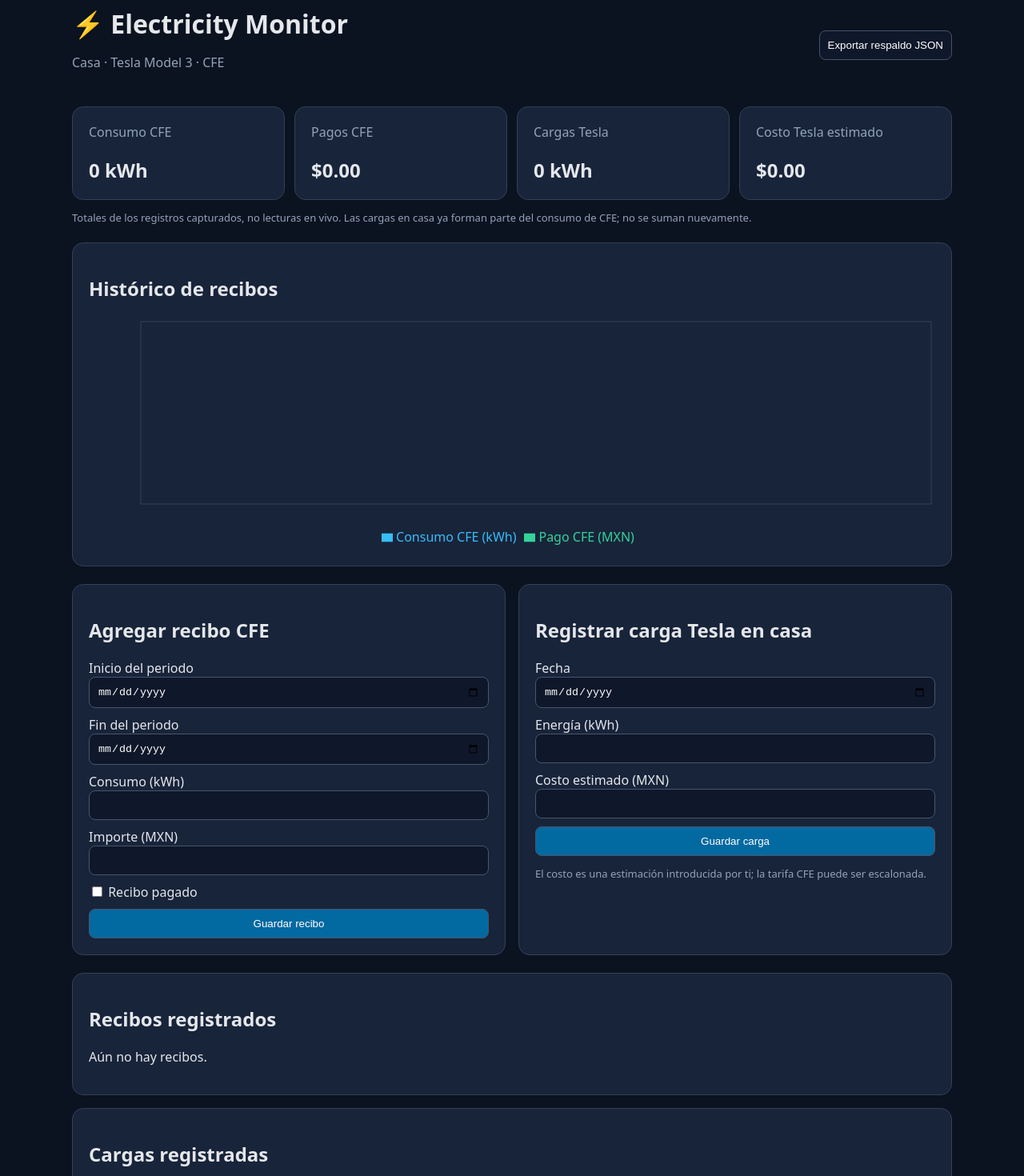
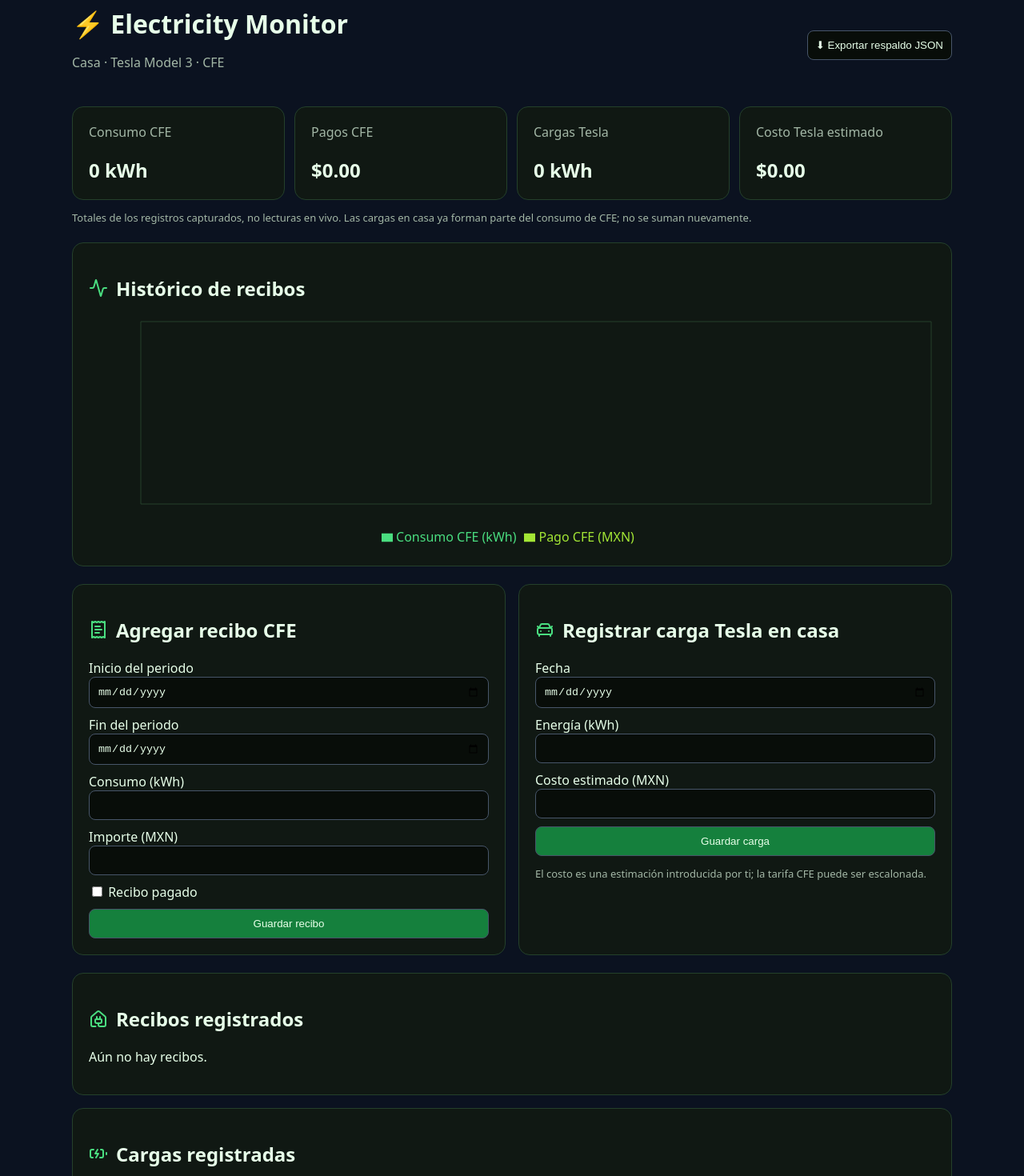
Before and after one commit to davidduran94/electricity-monitor, a Next.js app: page / in a window 1280 px wide. Shown: the part 20-1490 px from the top of the page at 80% size. Built offline with nearby package versions, Linux system fonts and the light colour scheme.

Commit message:
Redesign dashboard with black and electric green theme and power icons

```diff
--- a/src/app/page.tsx
+++ b/src/app/page.tsx
@@ -1,13 +1,14 @@
 'use client';
 import { useEffect, useMemo, useState } from 'react';
+import { Zap, HousePlug, CarFront, ReceiptText, BatteryCharging, Activity, PlusCircle, Download, Trash2 } from 'lucide-react';
 import { BarChart, Bar, XAxis, YAxis, CartesianGrid, Tooltip, ResponsiveContainer, Legend } from 'recharts';
 
 type Bill = { id: string; from: string; to: string; kwh: number; mxn: number; paid: boolean };
 type Charge = { id: string; date: string; kwh: number; cost: number };
 const format = (n: number) => new Intl.NumberFormat('es-MX', { maximumFractionDigits: 2 }).format(n);
 const money = (n: number) => new Intl.NumberFormat('es-MX', { style: 'currency', currency: 'MXN' }).format(n);
-const inputStyle: React.CSSProperties = { padding: '10px', borderRadius: 8, border: '1px solid #475569', background: '#0f172a', color: 'white', width: '100%', boxSizing: 'border-box' };
-const panel: React.CSSProperties = { background: '#18243a', border: '1px solid #334155', borderRadius: 14, padding: 20 };
+const inputStyle: React.CSSProperties = { padding: '10px', borderRadius: 8, border: '1px solid #475569', background: '#080d09', color: '#e7ffe9', width: '100%', boxSizing: 'border-box' };
+const panel: React.CSSProperties = { background: '#101813', border: '1px solid #24402b', borderRadius: 14, padding: 20 };
 export default function Home() {
   const [bills, setBills] = useState<Bill[]>([]);
   const [charges, setCharges] = useState<Charge[]>([]);
@@ -35,37 +36,37 @@ export default function Home() {
     const url = URL.createObjectURL(blob);
     const a = document.createElement('a'); a.href = url; a.download = 'electricity-monitor.json'; a.click(); URL.revokeObjectURL(url);
   };
-  return <main style={{ maxWidth: 1100, margin: 'auto', padding: '28px 16px' }}>
+  return <main style={{ maxWidth: 1100, margin: 'auto', padding: '28px 16px', color:'#e7ffe9' }}>
     <header style={{ display: 'flex', flexWrap: 'wrap', justifyContent: 'space-between', alignItems: 'center', gap: 16, marginBottom: 28 }}>
-      <div><h1 style={{ margin: 0 }}>⚡ Electricity Monitor</h1><p style={{ color: '#94a3b8' }}>Casa · Tesla Model 3 · CFE</p></div>
-      <button onClick={exportData} style={{ ...inputStyle, width: 'auto', cursor: 'pointer' }}>Exportar respaldo JSON</button>
+      <div><h1 style={{ margin: 0 }}>⚡ Electricity Monitor</h1><p style={{ color: '#a3b7a6' }}>Casa · Tesla Model 3 · CFE</p></div>
+      <button onClick={exportData} style={{ ...inputStyle, width: 'auto', cursor: 'pointer' }}>⬇ Exportar respaldo JSON</button>
     </header>
     <section style={{ display: 'grid', gridTemplateColumns: 'repeat(auto-fit, minmax(210px, 1fr))', gap: 12 }}>
-      {([['Consumo CFE', format(totals.kwh) + ' kWh'], ['Pagos CFE', money(totals.mxn)], ['Cargas Tesla', format(totals.teslaKwh) + ' kWh'], ['Costo Tesla estimado', money(totals.teslaCost)]] as const).map(([label, value]) =>
-        <div key={label} style={panel}><div style={{ color: '#94a3b8' }}>{label}</div><h2 style={{ marginBottom: 0 }}>{value}</h2></div>)}
+      {([['Consumo CFE', format(totals.kwh) + ' kWh'], ['Pagos CFE', money(totals.mxn)], ['Cargas Tesla', format(totals.teslaKwh) + ' kWh'], ['Costo Tesla estimado', money(totals.teslaCost)]] as const).map(([label, value, icon]) =>
+        <div key={label} style={panel}><div style={{ display:'flex', justifyContent:'space-between', alignItems:'center', color: '#a3b7a6' }}><span>{label}</span>{icon}</div><h2 style={{ marginBottom: 0 }}>{value}</h2></div>)}
     </section>
-    <p style={{ color: '#94a3b8', fontSize: 13 }}>Totales de los registros capturados, no lecturas en vivo. Las cargas en casa ya forman parte del consumo de CFE; no se suman nuevamente.</p>
-    <section style={{ ...panel, marginTop: 22 }}><h2>Histórico de recibos</h2>
-      <div style={{ height: 290 }}><ResponsiveContainer width="100%" height="100%"><BarChart data={chartData}><CartesianGrid stroke="#334155" /><XAxis dataKey="name" stroke="#cbd5e1" /><YAxis stroke="#cbd5e1" /><Tooltip /><Legend /><Bar dataKey="Consumo CFE (kWh)" fill="#38bdf8" /><Bar dataKey="Pago CFE (MXN)" fill="#34d399" /></BarChart></ResponsiveContainer></div>
+    <p style={{ color: '#a3b7a6', fontSize: 13 }}>Totales de los registros capturados, no lecturas en vivo. Las cargas en casa ya forman parte del consumo de CFE; no se suman nuevamente.</p>
+    <section style={{ ...panel, marginTop: 22 }}><h2 style={{display:'flex',alignItems:'center',gap:10}}><Activity color='#4ade80' /> Histórico de recibos</h2>
+      <div style={{ height: 290 }}><ResponsiveContainer width="100%" height="100%"><BarChart data={chartData}><CartesianGrid stroke="#24402b" /><XAxis dataKey="name" stroke="#c9f7d2" /><YAxis stroke="#c9f7d2" /><Tooltip /><Legend /><Bar dataKey="Consumo CFE (kWh)" fill="#4ade80" /><Bar dataKey="Pago CFE (MXN)" fill="#a3e635" /></BarChart></ResponsiveContainer></div>
     </section>
     <div style={{ display: 'grid', gridTemplateColumns: 'repeat(auto-fit, minmax(290px, 1fr))', gap: 16, marginTop: 22 }}>
-      <section style={panel}><h2>Agregar recibo CFE</h2><form style={{ display: 'grid', gap: 10 }} onSubmit={e => { e.preventDefault(); if (!bill.from || !bill.to || Number(bill.kwh) < 0 || Number(bill.mxn) < 0 || !bill.kwh || !bill.mxn || bill.to < bill.from) return; setBills(x => [...x, { id: crypto.randomUUID(), from: bill.from, to: bill.to, kwh: Number(bill.kwh), mxn: Number(bill.mxn), paid: bill.paid }]); setBill({ from: '', to: '', kwh: '', mxn: '', paid: false }); }}>
+      <section style={panel}><h2 style={{display:'flex',alignItems:'center',gap:10}}><ReceiptText color='#4ade80' /> Agregar recibo CFE</h2><form style={{ display: 'grid', gap: 10 }} onSubmit={e => { e.preventDefault(); if (!bill.from || !bill.to || Number(bill.kwh) < 0 || Number(bill.mxn) < 0 || !bill.kwh || !bill.mxn || bill.to < bill.from) return; setBills(x => [...x, { id: crypto.randomUUID(), from: bill.from, to: bill.to, kwh: Number(bill.kwh), mxn: Number(bill.mxn), paid: bill.paid }]); setBill({ from: '', to: '', kwh: '', mxn: '', paid: false }); }}>
         <label>Inicio del periodo<input type="date" required style={inputStyle} value={bill.from} onChange={e => setBill({ ...bill, from: e.target.value })} /></label>
         <label>Fin del periodo<input type="date" required style={inputStyle} value={bill.to} onChange={e => setBill({ ...bill, to: e.target.value })} /></label>
         <label>Consumo (kWh)<input type="number" min="0" step="0.01" required style={inputStyle} value={bill.kwh} onChange={e => setBill({ ...bill, kwh: e.target.value })} /></label>
         <label>Importe (MXN)<input type="number" min="0" step="0.01" required style={inputStyle} value={bill.mxn} onChange={e => setBill({ ...bill, mxn: e.target.value })} /></label>
         <label><input type="checkbox" checked={bill.paid} onChange={e => setBill({ ...bill, paid: e.target.checked })} /> Recibo pagado</label>
-        <button style={{ ...inputStyle, cursor: 'pointer', background: '#0369a1' }}>Guardar recibo</button></form>
+        <button style={{ ...inputStyle, cursor: 'pointer', background: '#15803d' }}>Guardar recibo</button></form>
       </section>
-      <section style={panel}><h2>Registrar carga Tesla en casa</h2><form style={{ display: 'grid', gap: 10 }} onSubmit={e => { e.preventDefault(); if (!charge.date || !charge.kwh || Number(charge.kwh) <= 0 || Number(charge.cost) < 0) return; setCharges(x => [...x, { id: crypto.randomUUID(), date: charge.date, kwh: Number(charge.kwh), cost: Number(charge.cost || 0) }]); setCharge({ date: '', kwh: '', cost: '' }); }}>
+      <section style={panel}><h2 style={{display:'flex',alignItems:'center',gap:10}}><CarFront color='#4ade80' /> Registrar carga Tesla en casa</h2><form style={{ display: 'grid', gap: 10 }} onSubmit={e => { e.preventDefault(); if (!charge.date || !charge.kwh || Number(charge.kwh) <= 0 || Number(charge.cost) < 0) return; setCharges(x => [...x, { id: crypto.randomUUID(), date: charge.date, kwh: Number(charge.kwh), cost: Number(charge.cost || 0) }]); setCharge({ date: '', kwh: '', cost: '' }); }}>
         <label>Fecha<input type="date" required style={inputStyle} value={charge.date} onChange={e => setCharge({ ...charge, date: e.target.value })} /></label>
         <label>Energía (kWh)<input type="number" min="0.01" step="0.01" required style={inputStyle} value={charge.kwh} onChange={e => setCharge({ ...charge, kwh: e.target.value })} /></label>
         <label>Costo estimado (MXN)<input type="number" min="0" step="0.01" style={inputStyle} value={charge.cost} onChange={e => setCharge({ ...charge, cost: e.target.value })} /></label>
-        <button style={{ ...inputStyle, cursor: 'pointer', background: '#0369a1' }}>Guardar carga</button></form>
-        <p style={{ fontSize: 13, color: '#94a3b8' }}>El costo es una estimación introducida por ti; la tarifa CFE puede ser escalonada.</p>
+        <button style={{ ...inputStyle, cursor: 'pointer', background: '#15803d' }}>Guardar carga</button></form>
+        <p style={{ fontSize: 13, color: '#a3b7a6' }}>El costo es una estimación introducida por ti; la tarifa CFE puede ser escalonada.</p>
       </section>
     </div>
-    <section style={{ ...panel, marginTop: 22 }}><h2>Recibos registrados</h2>{bills.length === 0 ? <p>Aún no hay recibos.</p> : bills.map(x => <div key={x.id} style={{ borderTop: '1px solid #334155', padding: '12px 0', display: 'flex', justifyContent: 'space-between', gap: 8, flexWrap: 'wrap' }}><span>{x.from} a {x.to} · {format(x.kwh)} kWh · {money(x.mxn)} · {x.paid ? 'Pagado' : 'Pendiente'}</span><button onClick={() => setBills(a => a.filter(v => v.id !== x.id))}>Eliminar</button></div>)}</section>
-    <section style={{ ...panel, marginTop: 16 }}><h2>Cargas registradas</h2>{charges.length === 0 ? <p>Aún no hay cargas.</p> : charges.map(x => <div key={x.id} style={{ borderTop: '1px solid #334155', padding: '12px 0', display: 'flex', justifyContent: 'space-between', gap: 8, flexWrap: 'wrap' }}><span>{x.date} · {format(x.kwh)} kWh · {money(x.cost)}</span><button onClick={() => setCharges(a => a.filter(v => v.id !== x.id))}>Eliminar</button></div>)}</section>
+    <section style={{ ...panel, marginTop: 22 }}><h2 style={{display:'flex',alignItems:'center',gap:10}}><HousePlug color='#4ade80' /> Recibos registrados</h2>{bills.length === 0 ? <p>Aún no hay recibos.</p> : bills.map(x => <div key={x.id} style={{ borderTop: '1px solid #24402b', padding: '12px 0', display: 'flex', justifyContent: 'space-between', gap: 8, flexWrap: 'wrap' }}><span>{x.from} a {x.to} · {format(x.kwh)} kWh · {money(x.mxn)} · {x.paid ? 'Pagado' : 'Pendiente'}</span><button onClick={() => setBills(a => a.filter(v => v.id !== x.id))}>Eliminar</button></div>)}</section>
+    <section style={{ ...panel, marginTop: 16 }}><h2 style={{display:'flex',alignItems:'center',gap:10}}><BatteryCharging color='#4ade80' /> Cargas registradas</h2>{charges.length === 0 ? <p>Aún no hay cargas.</p> : charges.map(x => <div key={x.id} style={{ borderTop: '1px solid #24402b', padding: '12px 0', display: 'flex', justifyContent: 'space-between', gap: 8, flexWrap: 'wrap' }}><span>{x.date} · {format(x.kwh)} kWh · {money(x.cost)}</span><button onClick={() => setCharges(a => a.filter(v => v.id !== x.id))}>Eliminar</button></div>)}</section>
   </main>;
 }
```
